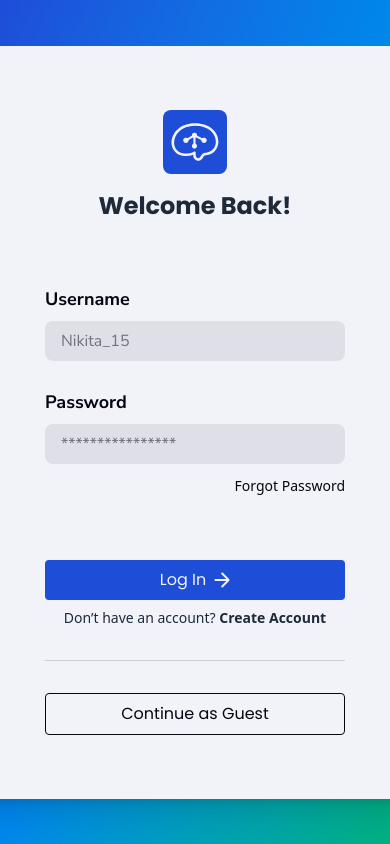
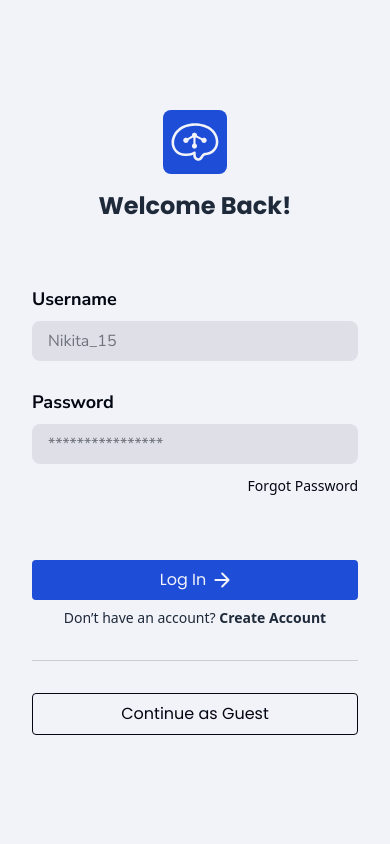
Before and after one commit to Mikadifo/CognidyFrontend, a Next.js app: page /login in a window 390 px wide. Built offline with nearby package versions, Linux system fonts and the light colour scheme; no server answers.

Commit message:
mod: login responsive

```diff
--- a/src/app/(auth)/login/page.tsx
+++ b/src/app/(auth)/login/page.tsx
@@ -53,8 +53,8 @@ export default function LoginPage() {
   };
 
   return (
-    <div className="h-screen w-full flex items-center justify-center bg-linear-to-br from-brand via-cyan to-green">
-      <div className="bg-white text-gray-800 rounded-2xl shadow-xl w-[480px] p-16">
+    <div className="h-screen w-full flex items-center justify-center bg-white sm:bg-linear-to-br sm:from-brand sm:via-cyan sm:to-green">
+      <div className="bg-white text-gray-800 rounded-2xl sm:shadow-xl w-full sm:w-[480px] p-8 sm:p-16">
         <div className="flex flex-col gap-4 mb-16">
           <Logo className="size-16 rounded-lg mx-auto" />
           <h1 className="text-2xl font-poppins font-bold text-center">
@@ -114,7 +114,7 @@ export default function LoginPage() {
           </div>
         </form>
 
-        <div className="bg-dark-16 h-[1px] rounded-full w-[300px] mx-auto my-8" />
+        <div className="bg-dark-16 h-[1px] rounded-full w-full sm:w-[300px] mx-auto my-8" />
 
         <Button
           variant="outline"
```
